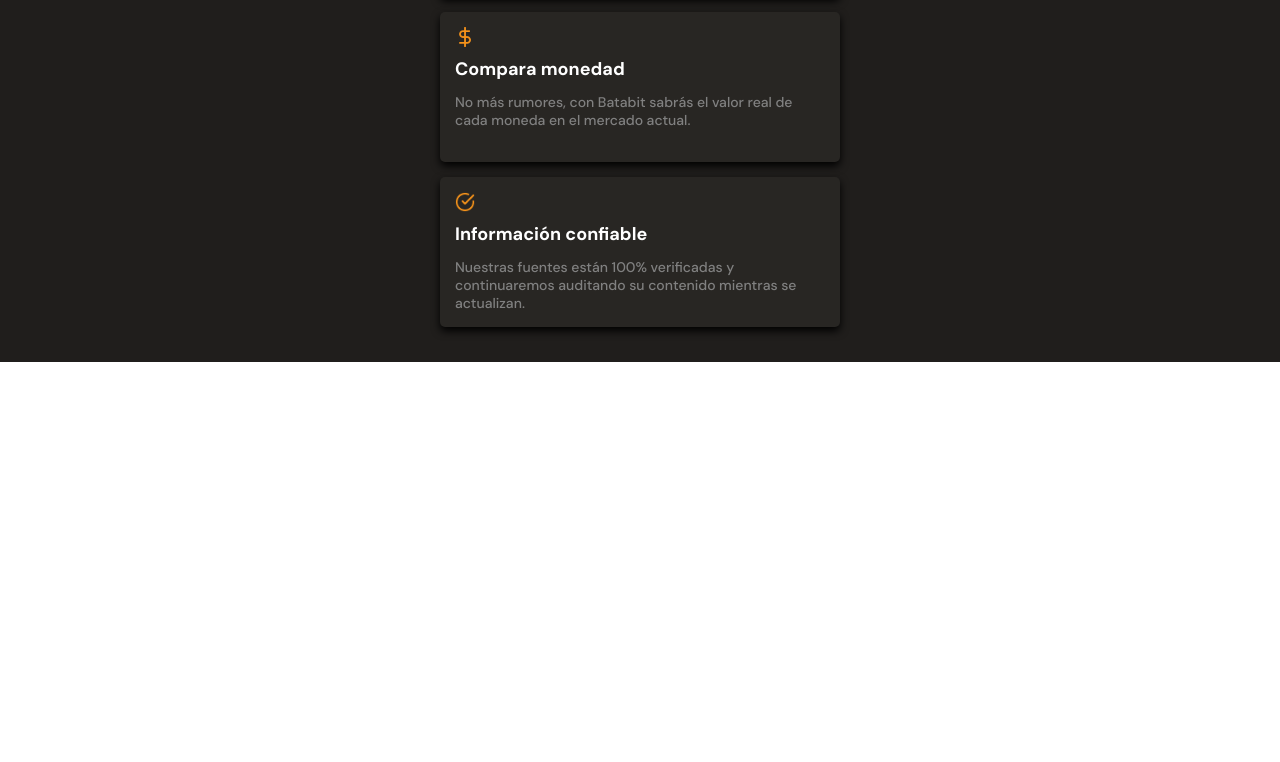
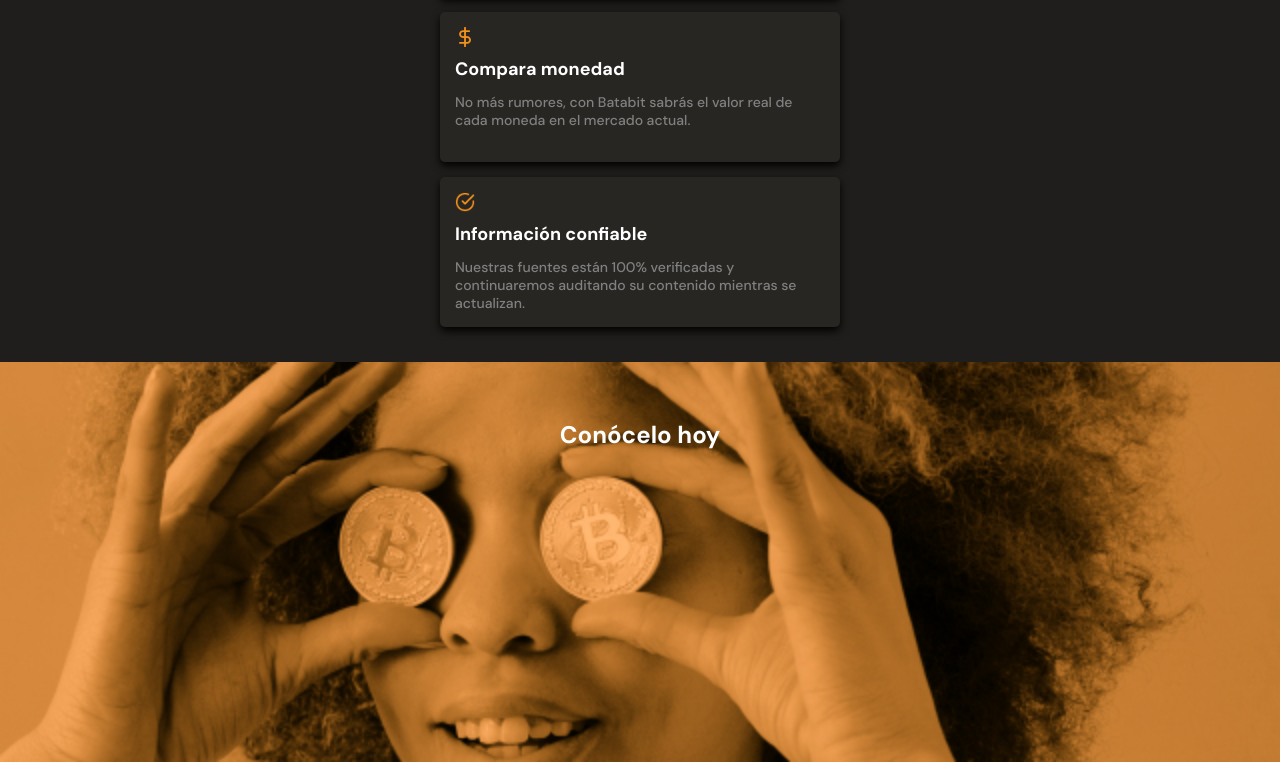
Before and after one commit to Gabuhazi/MobileFirst, a plain HTML site: page index.html in a window 1280 px wide. Shown: the part 1628-2390 px from the top of the page. Before the commit the page ends 1990 px from the top, so only its background shows below. Drawn offline with Linux system fonts and the light colour scheme.

Commit message:
maquetando sección comodin

```diff
--- a/index.html
+++ b/index.html
@@ -90,7 +90,9 @@
                 </article>
             </section>
         </section>
-       <section></section>
+       <section class="bitcoin-img-container">
+           <h2>Conócelo hoy</h2>
+       </section>
        <section></section>
    </main>
    <footer></footer>
--- a/style.css
+++ b/style.css
@@ -355,3 +355,22 @@ border-radius: 0 0 0 15px;
     line-height: 1.8rem;
     color: #808080;
 }
+
+.bitcoin-img-container {
+    width: 100%;
+    min-width: 320px;
+    height:50vh;
+    background-image: url(./assets/imgs/bitcoinbaby\ 1.jpg);
+    background-position: center;
+    background-size: cover;
+    background-repeat: no-repeat;
+}
+
+.bitcoin-img-container h2 {
+    padding-top: 60px;
+    font-size: 2.4rem;
+    font-weight: bold;
+    line-height: 2.6rem;
+    color: var(--just-white);
+    text-align: center;
+}
```
Also changed, not shown: assets/imgs/bitcoinbaby 1.jpg (added).
